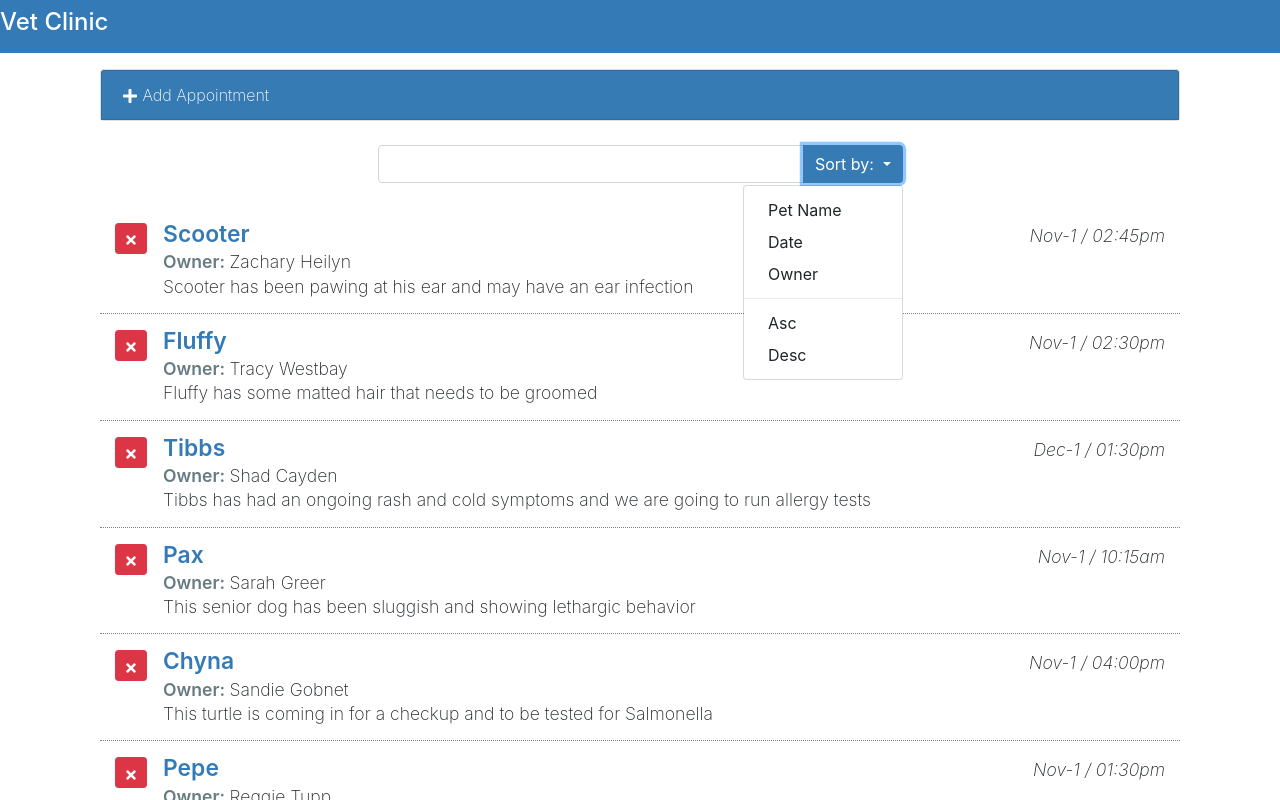
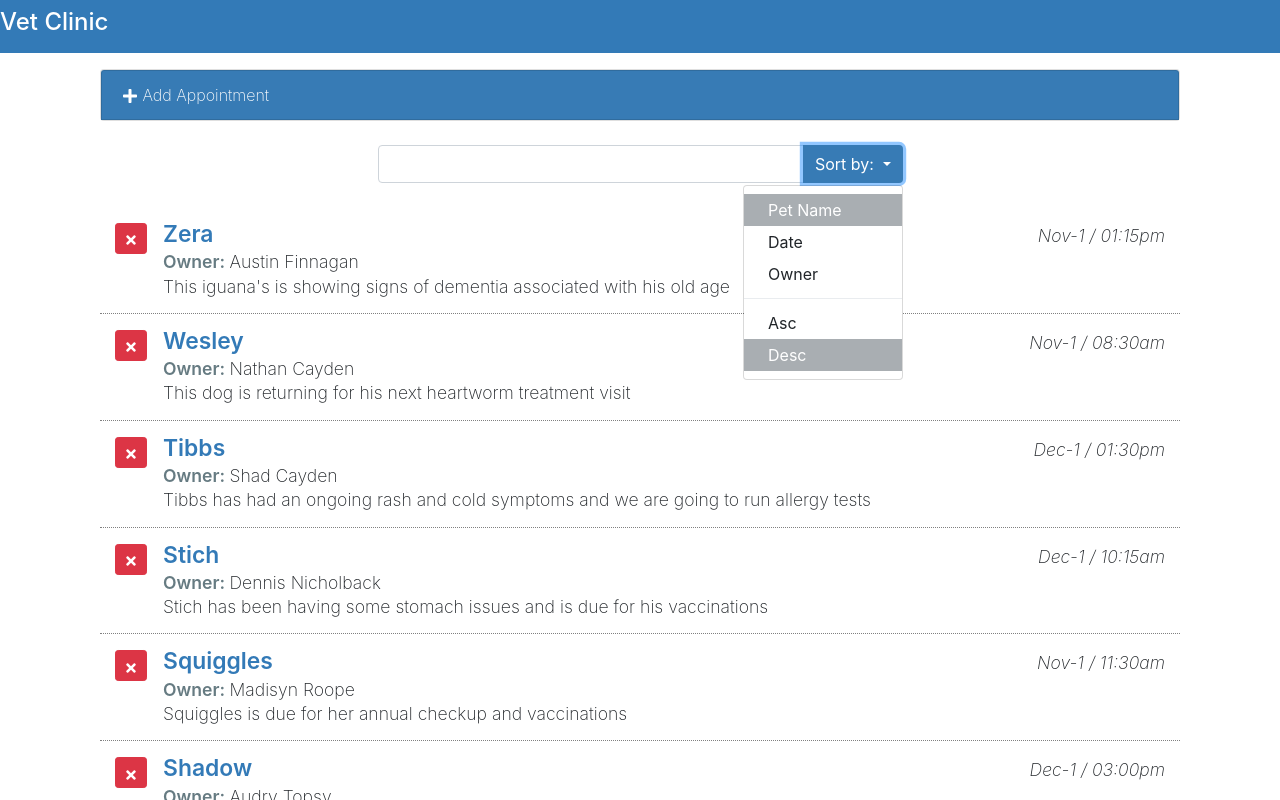
Before and after one commit to DimaBryuhanov/interface, a React (Create React App) app: page / in a window 1280 px wide. Both pictures are taken after a click on the button "Sort by:". Shown: the top 800 px of the page. Built offline with nearby package versions, Linux system fonts and the light colour scheme.

Commit message:
dropdown displays the sorting order

```diff
--- a/src/components/App.js
+++ b/src/components/App.js
@@ -11,7 +11,7 @@
     this.state = {
       appointments: [],
       formDisplay: false,
-      orderBy: 'ownerName',
+      orderBy: 'petName',
       orderDir: 'desc',
       lastIndex:0,
       apptId: 0
@@ -95,7 +95,10 @@
                     toggleForm={this.toggleForm}
                     addAppointment={this.addAppointment}
                   />
-                  <SearchAppointments />
+                  <SearchAppointments
+                    orderBy={this.state.orderBy}
+                    orderDir={this.state.orderDir}
+                  />
                   <ListAppointments
                     appointments={filteredApts}
                     delete={this.deleteAppointment}
--- a/src/components/SearchAppointments.js
+++ b/src/components/SearchAppointments.js
@@ -24,16 +24,31 @@
                             </button>
 
                             <div className="sort-menu dropdown-menu dropdown-menu-right">
-                                <button className="sort-by dropdown-item" href="#">
+                                <button className={
+                                    "sort-by dropdown-item " +
+                                    (this.props.orderBy === 'petName' ? 'active' : '')
+                                } href="#">
                                     Pet Name</button>
-                                <button className="sort-by dropdown-item" href="#">
+                                <button className={
+                                    "sort-by dropdown-item " +
+                                    (this.props.orderBy === 'date' ? 'active' : '')
+                                } href="#">
                                     Date</button>
-                                <button className="sort-by dropdown-item" href="#">
+                                <button className={
+                                    "sort-by dropdown-item " +
+                                    (this.props.orderBy === 'ownerName' ? 'active' : '')
+                                } href="#">
                                     Owner</button>
                                 <div role="separator" className="dropdown-divider" />
-                                <button className="sort-by dropdown-item" href="#">
+                                <button className={
+                                    "sort-by dropdown-item " +
+                                    (this.props.orderDir === 'asc' ? 'active' : '')
+                                } href="#">
                                     Asc</button>
-                                <button className="sort-by dropdown-item" href="#">
+                                <button className={
+                                    "sort-by dropdown-item " +
+                                    (this.props.orderDir === 'desc' ? 'active' : '')
+                                } href="#">
                                     Desc</button>
                             </div>
                         </div>
```
